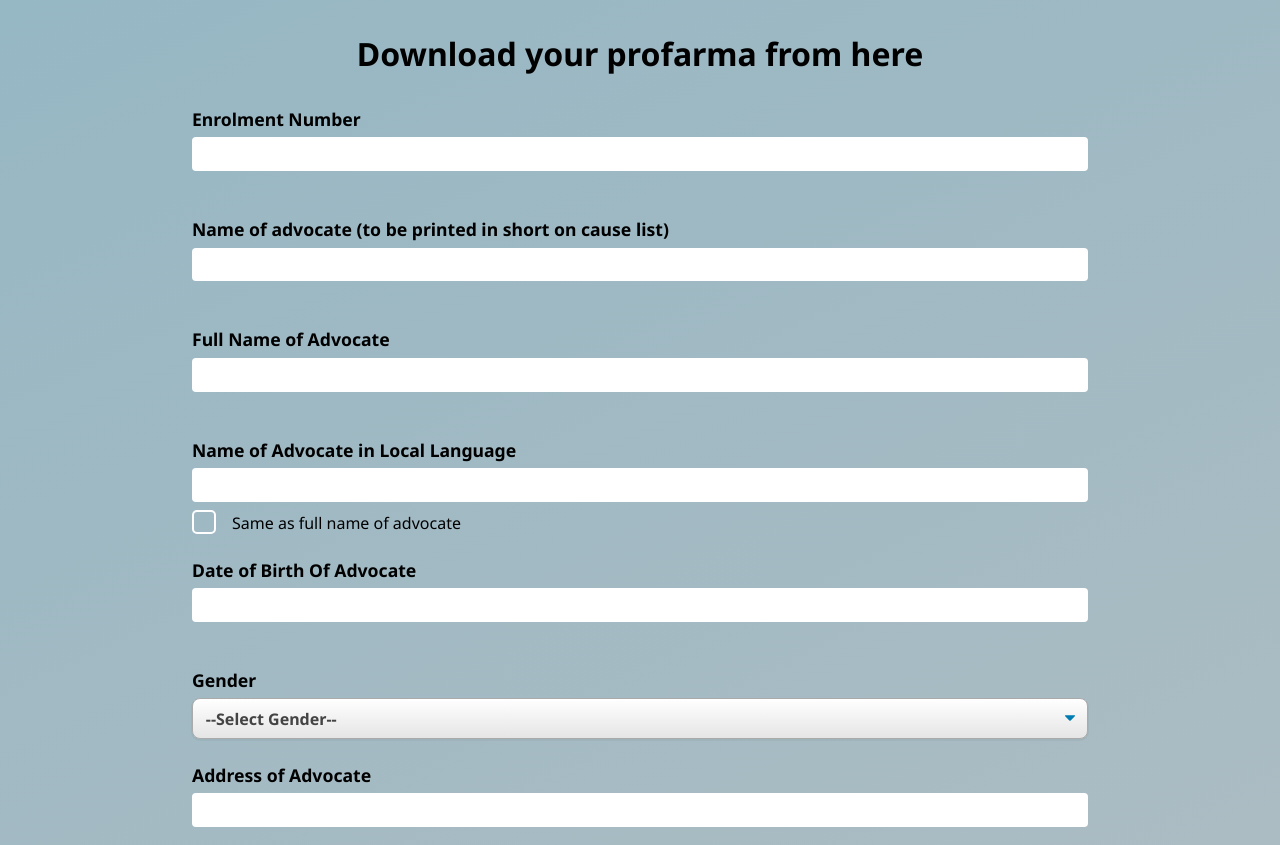
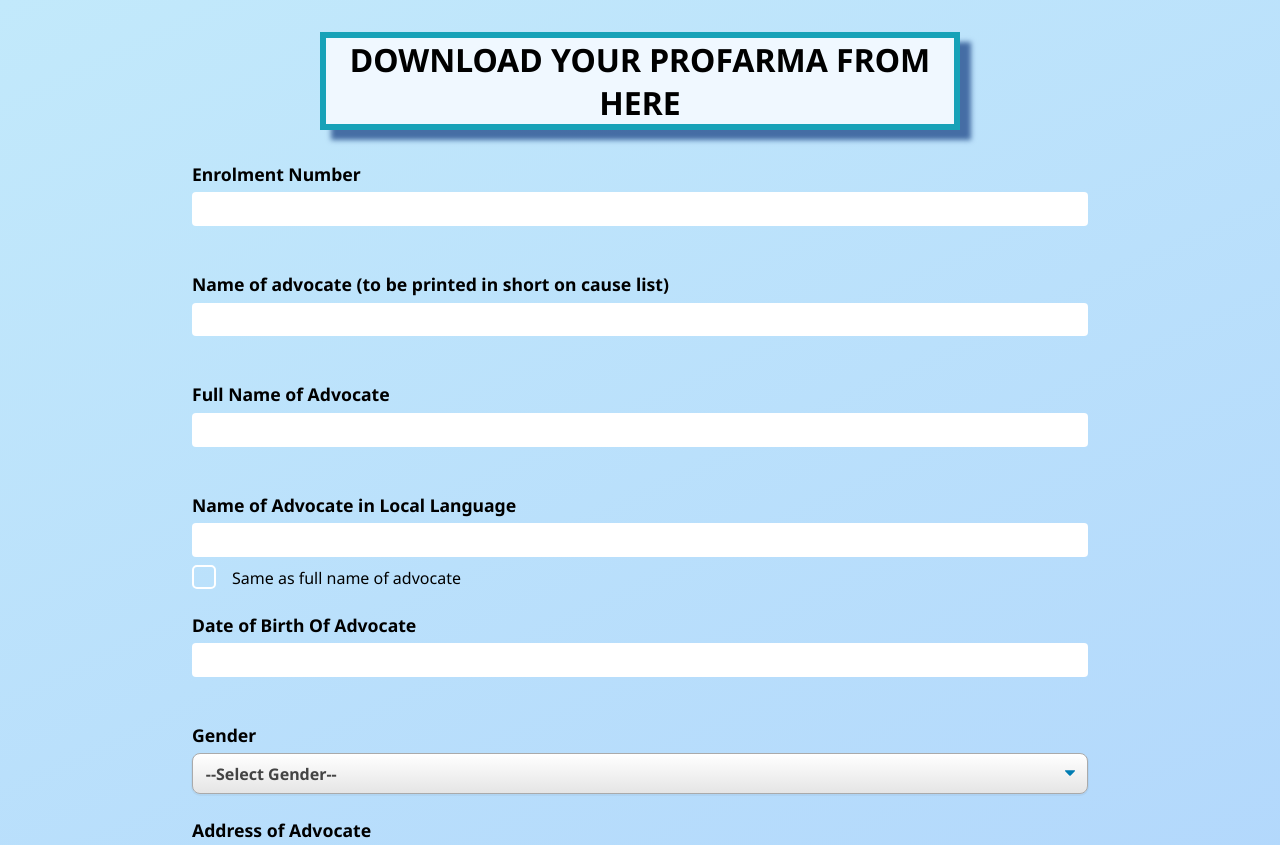
Before and after one commit to s-bhagwat/excelcreator, a website: page public/index.html in a window 1280 px wide. Shown: the top 845 px of the page. Drawn offline with Linux system fonts and the light colour scheme.

Commit message:
Added Styling to the heading

```diff
--- a/public/index.html
+++ b/public/index.html
@@ -10,7 +10,8 @@
   </head>
 
   <body>
-    <h1>Download your profarma from here</h1>
+    <!-- <button onclick="topFunction()" id="myBtn" title="Go to top">Top</button> -->
+    <h1 class="heading">Download your profarma from here</h1>
     <div class="container">
 
       <form id="form" action="/" method="post">
--- a/public/styles.css
+++ b/public/styles.css
@@ -8,8 +8,18 @@
   box-sizing: border-box;
 }
 body {
-  background-image: linear-gradient(-25deg, #c5c2c2 0%, #96b7c4 100%);
+  background-image: linear-gradient(-25deg, #a1c4fd 0%, #c2e9fb 100%);
   font-family: "Noto Sans", sans-serif;
+}
+h1.heading{
+  text-transform: uppercase;
+  background-color: aliceblue;
+  border: #17a2b8 solid 0.4rem;
+  -webkit-box-shadow: 11px 10px 5px 0px rgba(8,49,120,0.66);
+  -moz-box-shadow: 11px 10px 5px 0px rgba(8,49,120,0.66);
+  box-shadow: 11px 10px 5px 0px rgba(8,49,120,0.66);
+  width: 50%;
+  cursor: default;
 }
 h1,
 p {
```
